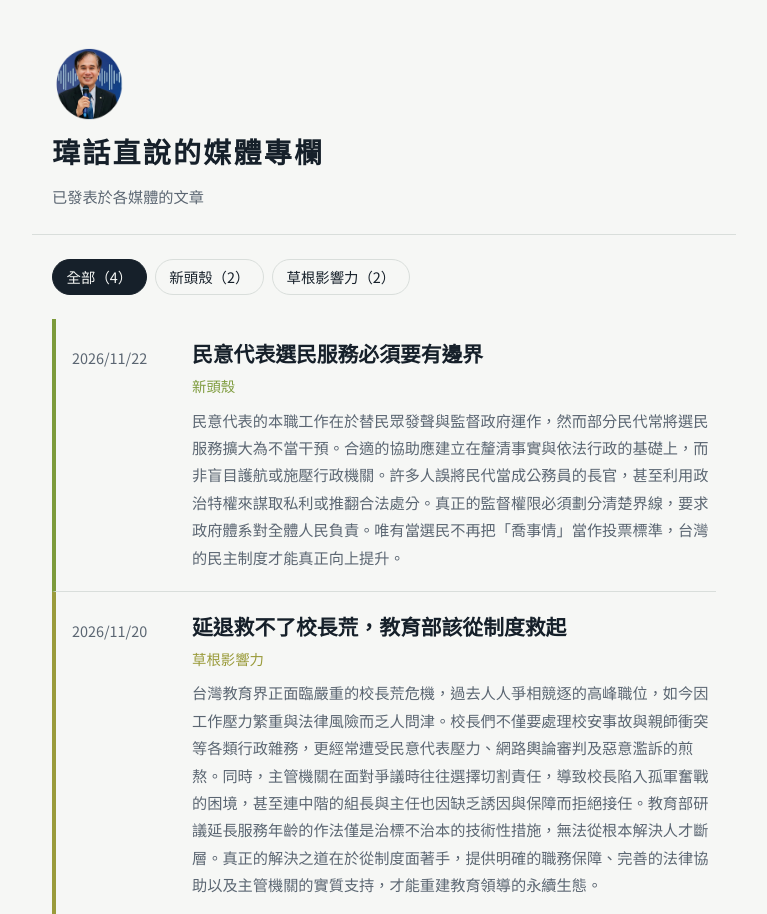
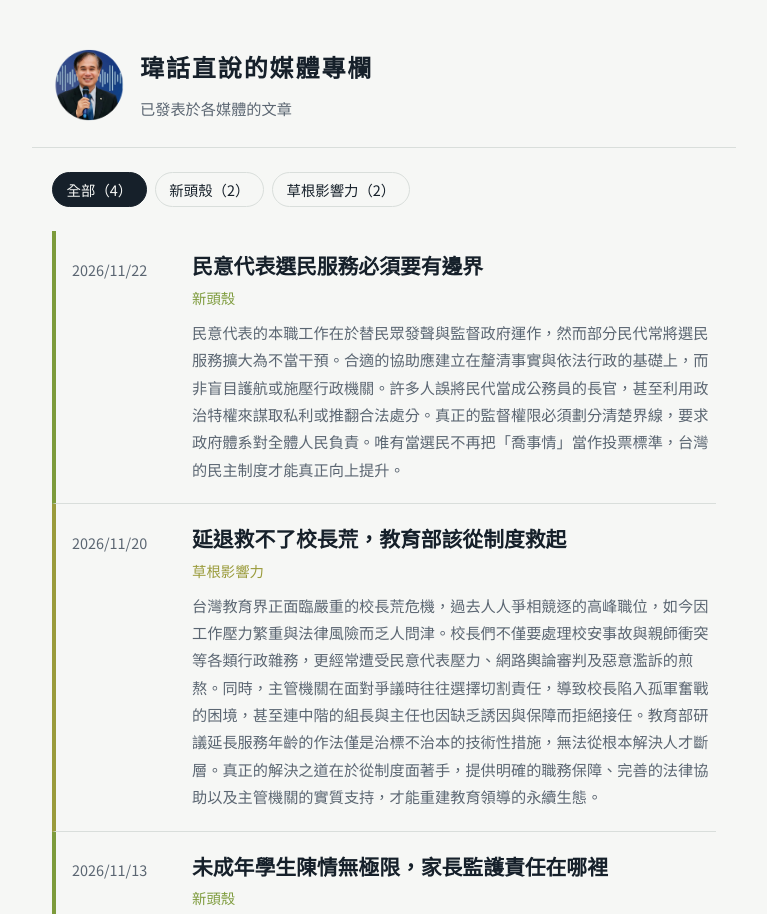
Before and after one commit to May1151028/media-columns, an Astro site: page / in a window 1280 px wide. Shown: the top 914 px of the page, without its empty margins (256-1023 px from the left). Built offline with nearby package versions, Linux system fonts and the light colour scheme; Astro itself is replaced by a stand-in of ours.

Commit message:
Update global.css

```diff
--- a/src/styles/global.css
+++ b/src/styles/global.css
@@ -129,3 +129,6 @@ main { padding-top: 1.5rem; padding-bottom: 3rem; }
   .entry time { padding-top: 0; }
   .article h1 { font-size: 1.6rem; }
 }
+.site-header { display: flex; align-items: center; gap: 1rem; }
+.avatar { width: 72px; height: 72px; border-radius: 50%; object-fit: cover; flex-shrink: 0; }
+.brand { font-size: 1.5rem; }
```
